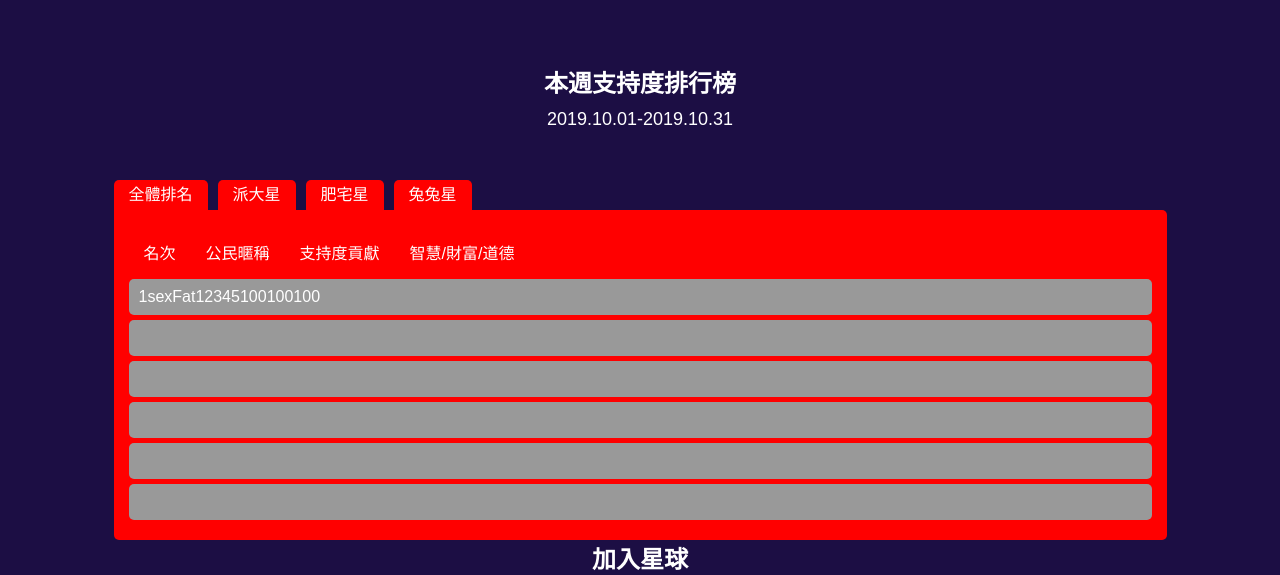
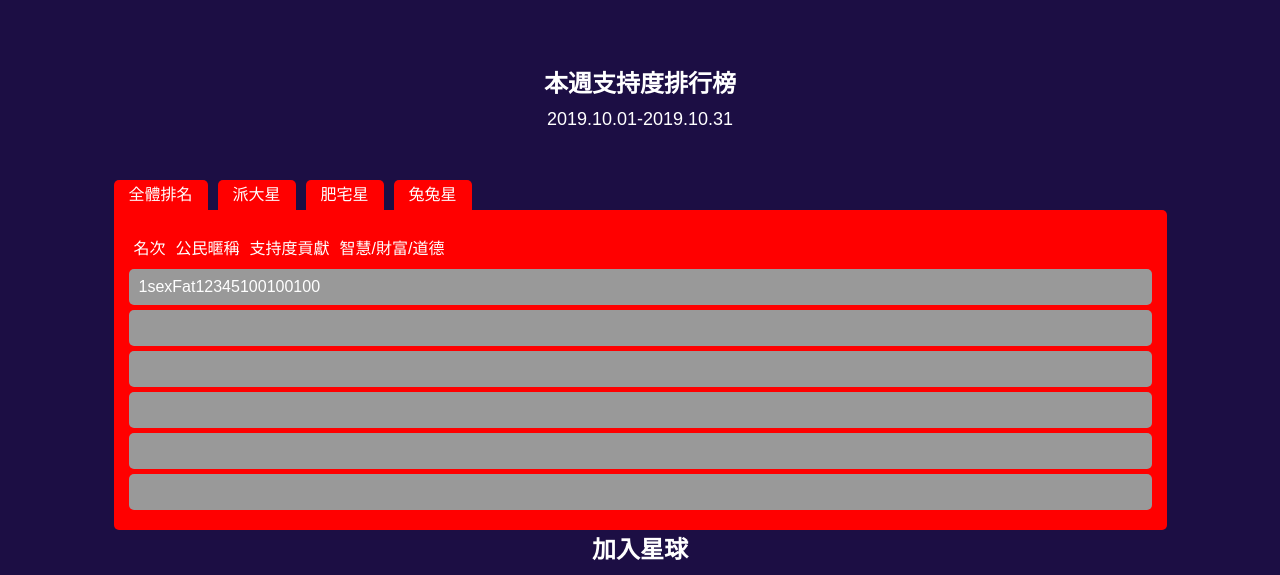
Before and after one commit to May27Oliver/Conquer-the-Universe, a PHP site: page / in a window 1280 px wide. Shown: the part 802-1377 px from the top of the page. Run offline with PHP 8.4, Linux system fonts and the light colour scheme.

Commit message:
阿白第二次的掙扎

```diff
--- a/Rbai/css/style.css
+++ b/Rbai/css/style.css
@@ -280,7 +280,7 @@ h2{
 }
 .innerTitle li{
     float: left;
-    margin:15px;
+    margin:10px 5px;
 }
 #innerPlayer{
     clear:both;
```
